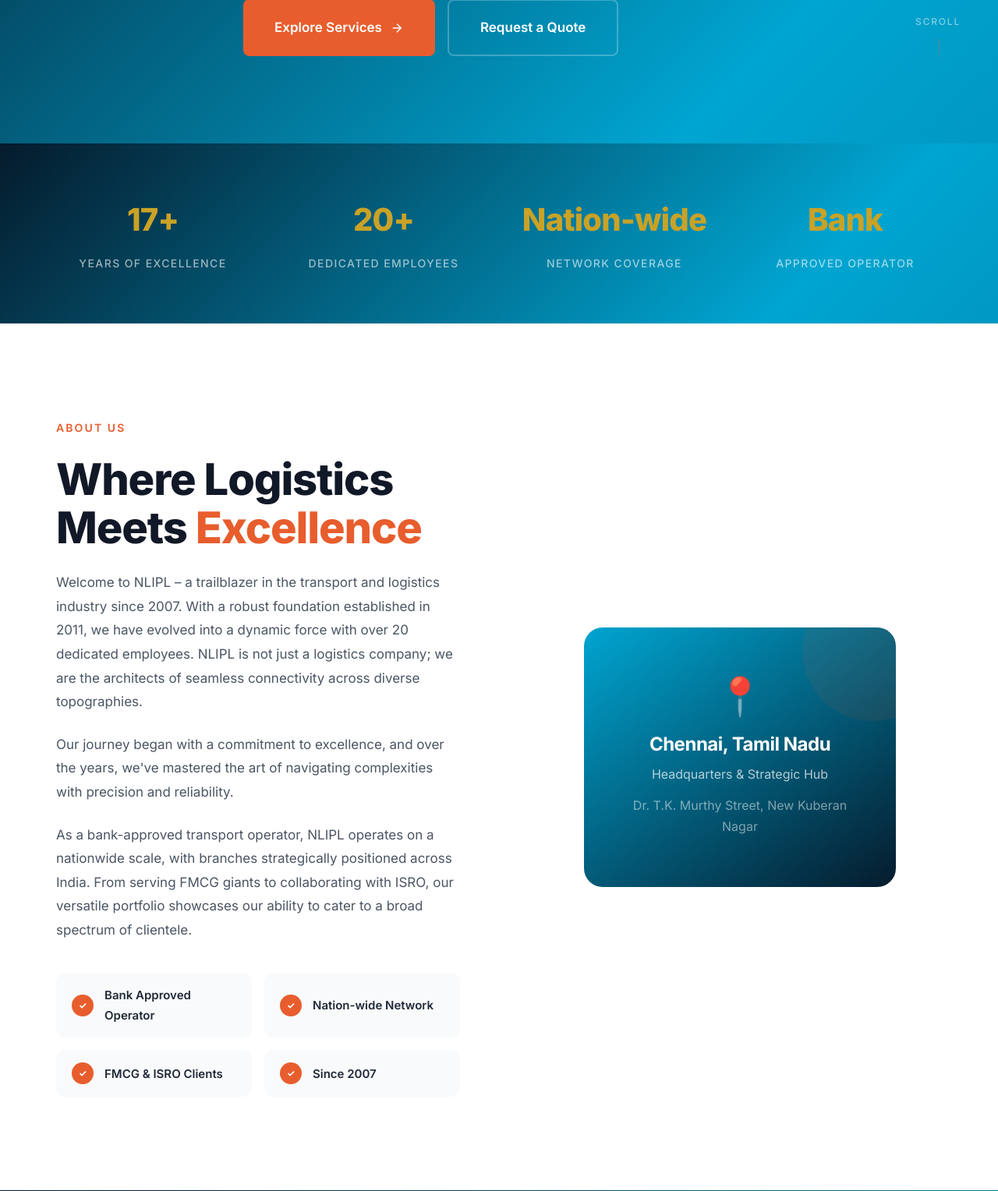
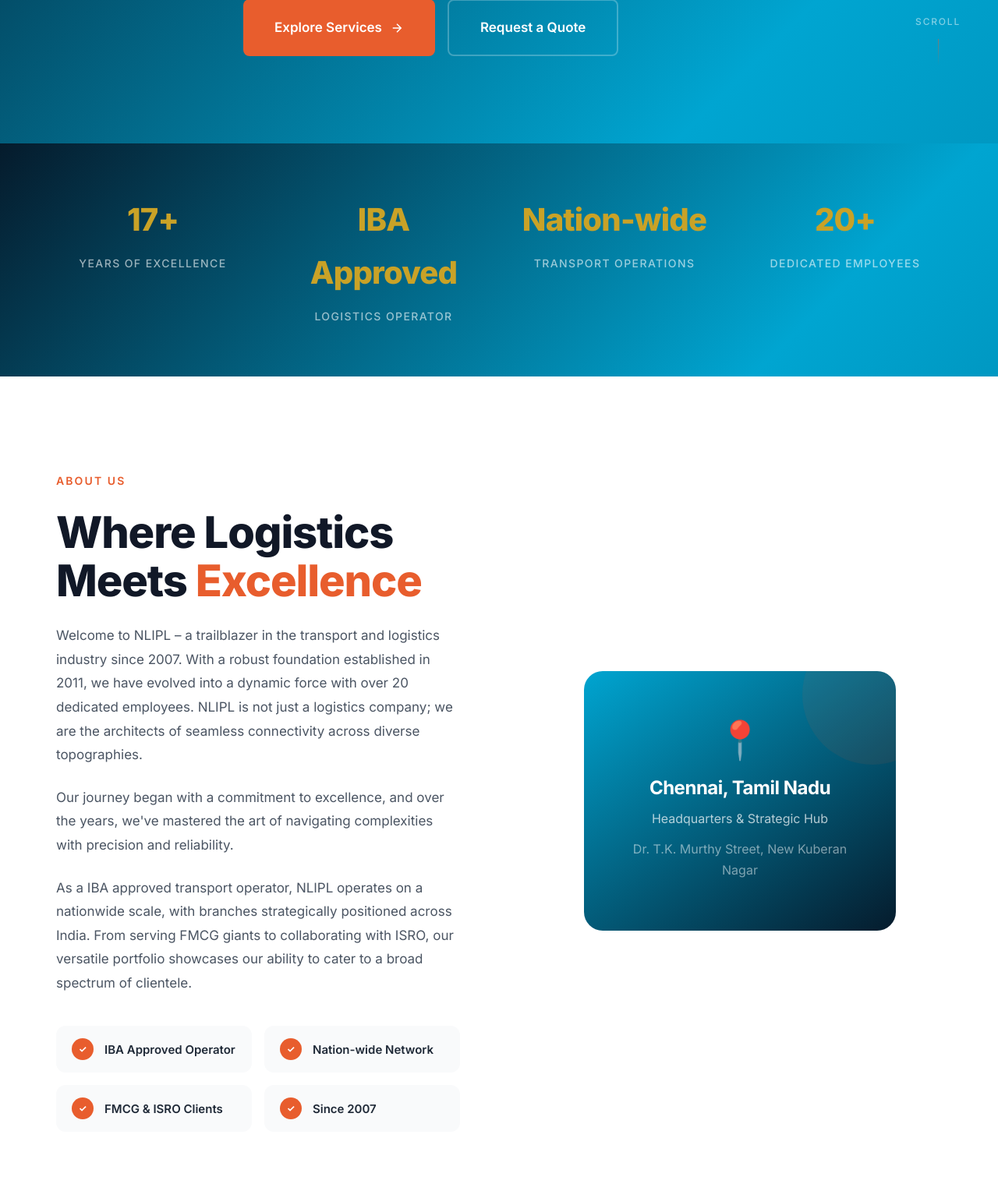
Before and after one commit to DheepakramLB/nlipl-website, a Flask app: page / in a window 1280 px wide. Shown: the part 616-2144 px from the top of the page at 78% size. Run offline with Flask 3, Linux system fonts and the light colour scheme.

Commit message:
minor edits

```diff
--- a/app.py
+++ b/app.py
@@ -84,9 +84,9 @@
 # Stats
 STATS = [
     {"number": "17+", "label": "Years of Excellence"},
+    {"number": "IBA Approved", "label": "Logistics Operator"},
+    {"number": "Nation-wide", "label": "Transport Operations"},
     {"number": "20+", "label": "Dedicated Employees"},
-    {"number": "Nation-wide", "label": "Network Coverage"},
-    {"number": "Bank", "label": "Approved Operator"}
 ]
 
 # About content from LinkedIn
@@ -94,7 +94,7 @@
     "intro": "Welcome to NLIPL – a trailblazer in the transport and logistics industry since 2007.",
     "description": "With a robust foundation established in 2011, we have evolved into a dynamic force with over 20 dedicated employees. NLIPL is not just a logistics company; we are the architects of seamless connectivity across diverse topographies.",
     "mission": "Our journey began with a commitment to excellence, and over the years, we've mastered the art of navigating complexities with precision and reliability.",
-    "highlight": "As a bank-approved transport operator, NLIPL operates on a nationwide scale, with branches strategically positioned across India. From serving FMCG giants to collaborating with ISRO, our versatile portfolio showcases our ability to cater to a broad spectrum of clientele.",
+    "highlight": "As a IBA approved transport operator, NLIPL operates on a nationwide scale, with branches strategically positioned across India. From serving FMCG giants to collaborating with ISRO, our versatile portfolio showcases our ability to cater to a broad spectrum of clientele.",
     "closing": "Join us on this journey as we continue to redefine logistics, connect businesses, and contribute to the growth and success of enterprises across India.",
     "motto": "Where Logistics Meets Excellence"
 }
--- a/templates/index.html
+++ b/templates/index.html
@@ -109,7 +109,7 @@
                     <div class="about-features">
                         <div class="feature">
                             <div class="feature-icon">✓</div>
-                            <span>Bank Approved Operator</span>
+                            <span>IBA Approved Operator</span>
                         </div>
                         <div class="feature">
                             <div class="feature-icon">✓</div>
```
